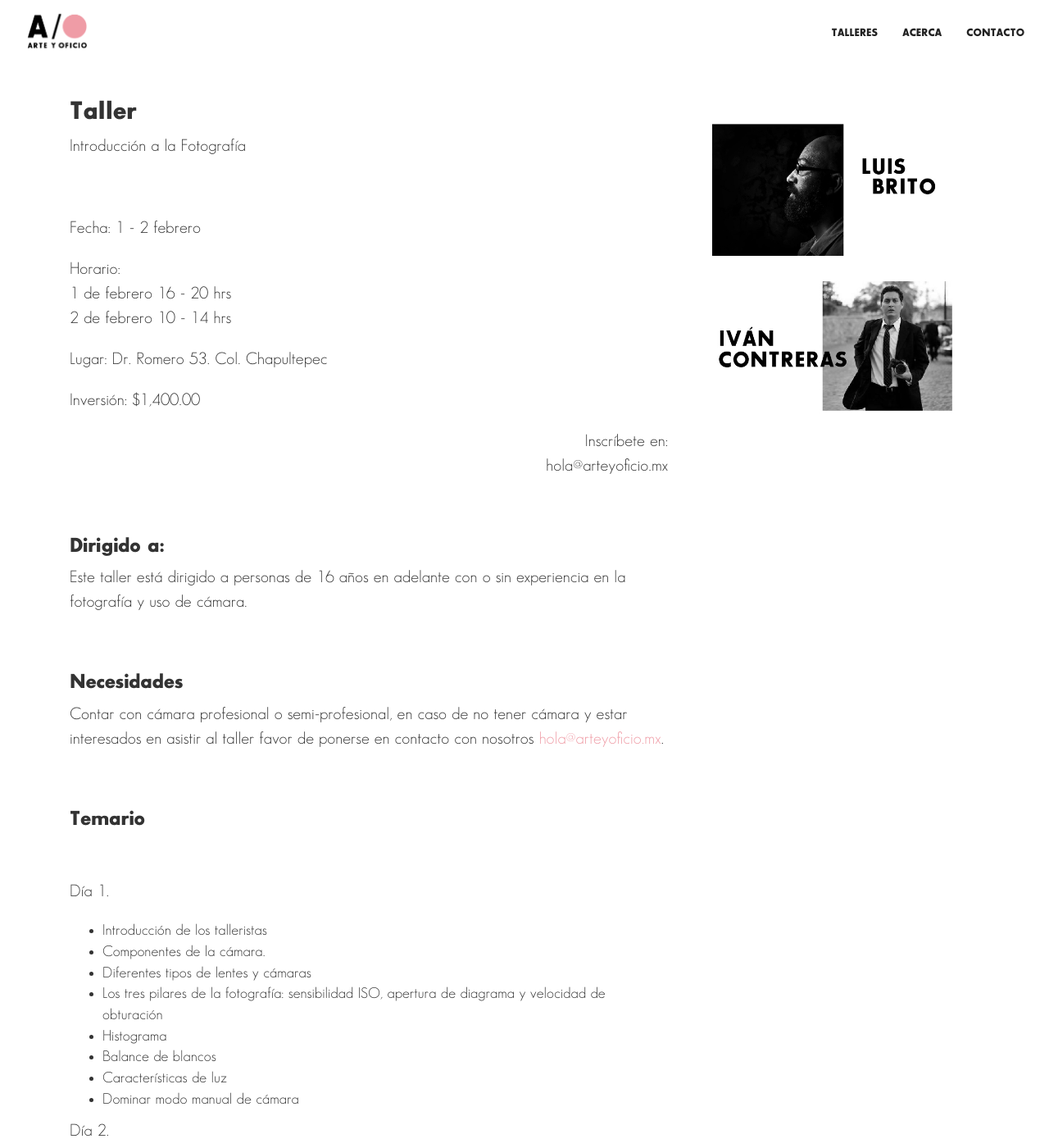
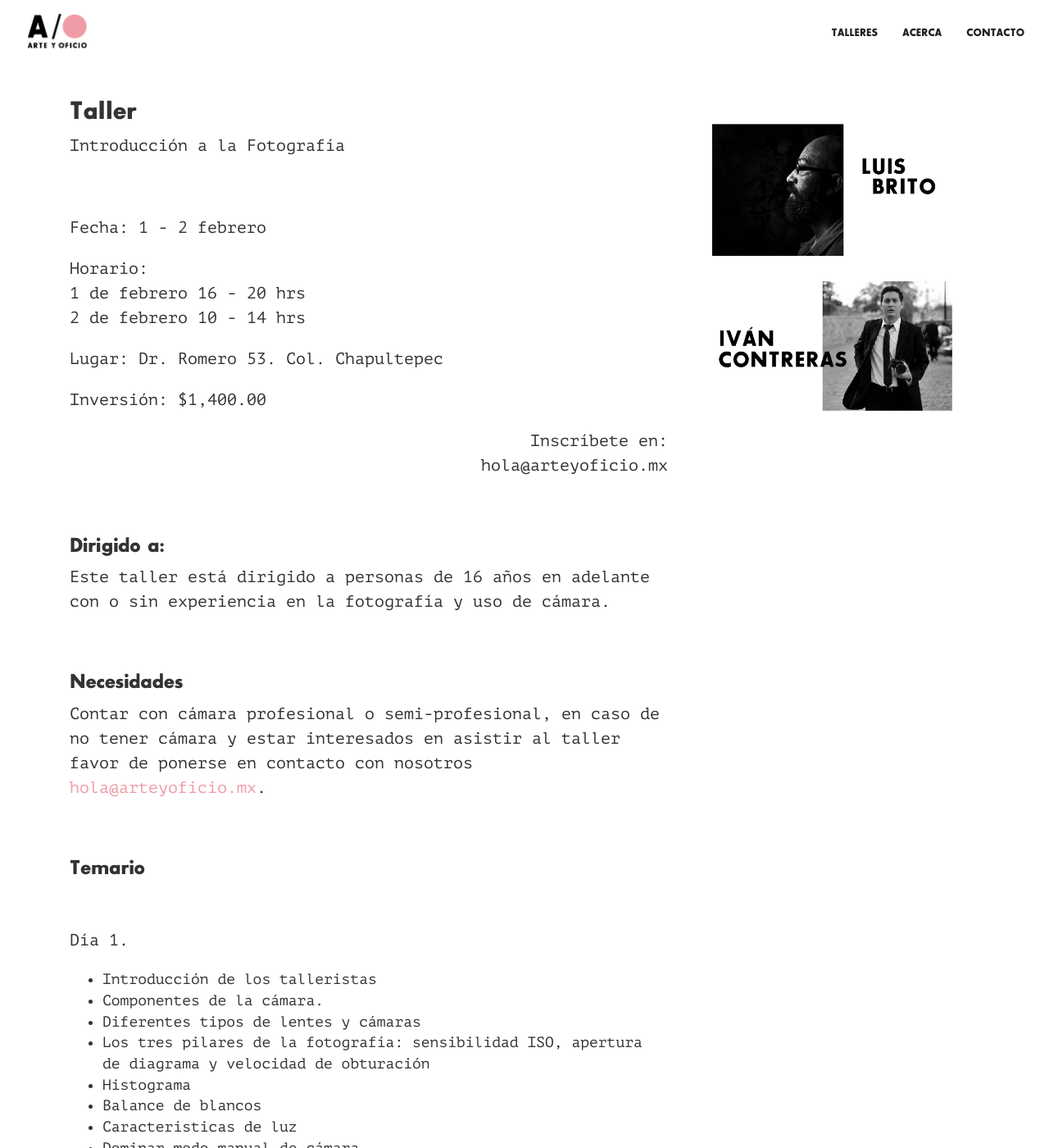
Before and after one commit to defvol/ayo, a Jekyll site: the page built from taller.md, in a window 1280 px wide and 1400 px high. Shown: the whole window at 82% size. Built offline with Jekyll 4.4.1, drawn with Linux system fonts in a browser that asks for light colours; comment, search, counter and statistics services are not loaded.

Commit message:
Use PT Mono on posts

```diff
--- a/_sass/_base.scss
+++ b/_sass/_base.scss
@@ -401,6 +401,8 @@ body {
 /** POSTS **/
 
 #post {
+  @include serif-text-font;
+
   div.pictures {
     padding-top: 40px;
   }
```
